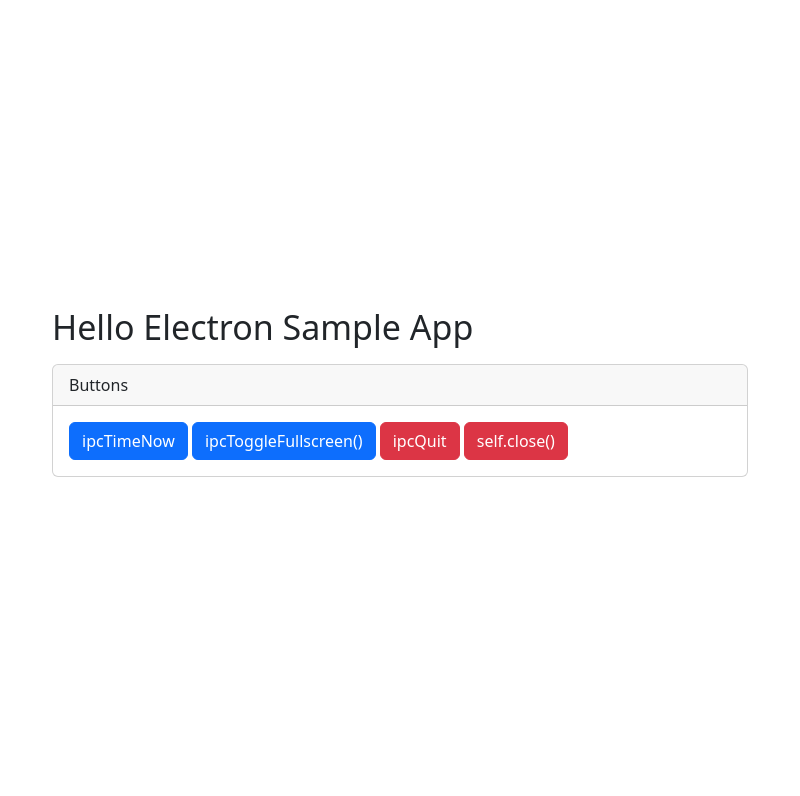
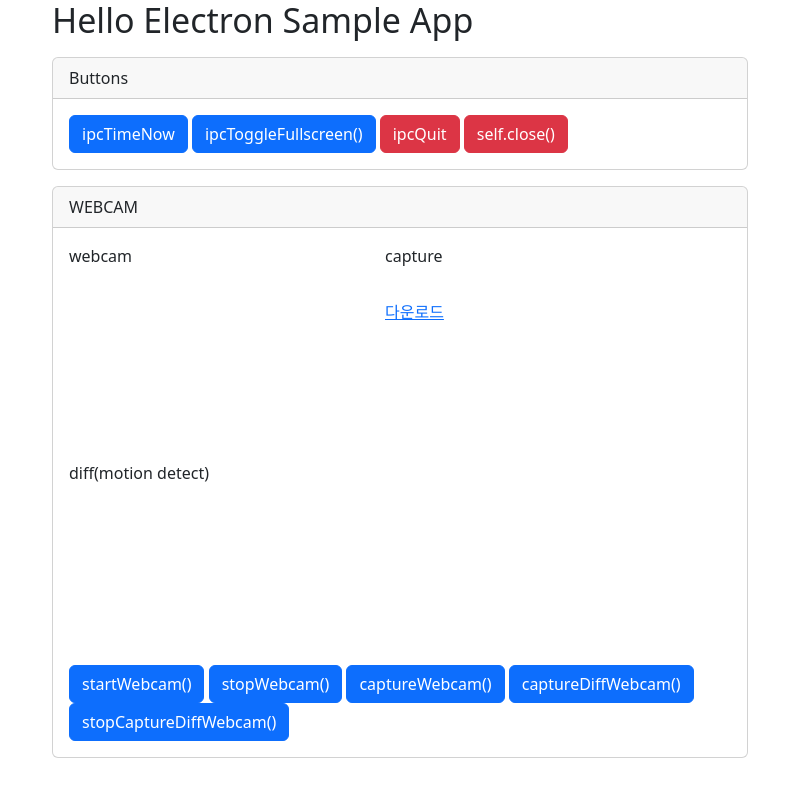
Before and after one commit to mins01/electron-sample-app, an Electron app: page index.html in a window 800 px wide. Drawn offline with nearby package versions, Linux system fonts and the light colour scheme.

Commit message:
웹캠 데모 및 모션 디텍트

```diff
--- a/index.html
+++ b/index.html
@@ -29,10 +29,72 @@
         const r = await window.electronAPI.toggleFullscreen();
       }
     </script>
+    <script>
+      let stream =null;
+      async function startWebcam(){
+        const video = document.querySelector('#webcam');
+        stream = await navigator.mediaDevices.getUserMedia({ video: {width: 1280, height: 720} , audio: true });
+        video.srcObject = stream;
+        await video.play();
+      }
+      async function stopWebcam(){
+        if(stream){
+          const video = document.querySelector('#webcam');
+          stream.getTracks().forEach(track => track.stop());
+          video.srcObject = null;
+        }
+      }
+      function captureWebcam(){
+        const snapshot = document.querySelector('#snapshot');
+        const video = document.querySelector('#webcam');
+        const canvas = document.createElement('canvas');
+        canvas.width = video.videoWidth;
+        canvas.height = video.videoHeight;
+        const ctx = canvas.getContext('2d');
+        ctx.drawImage(video, 0, 0, canvas.width, canvas.height);
+
+        // 캡처 이미지를 <img>에 표시
+        snapshot.src = canvas.toDataURL('image/png');
+      }
+      const prevCanvas = document.createElement('canvas');
+      let requestAnimationFrameId = null;
+      function captureDiffWebcam(){
+        const diffshot = document.querySelector('#diffshot');
+        const video = document.querySelector('#webcam');
+        const currentCanvas = document.createElement('canvas');
+        currentCanvas.width = video.videoWidth;
+        currentCanvas.height = video.videoHeight;
+        const ctx = currentCanvas.getContext('2d');
+        ctx.drawImage(video, 0, 0, currentCanvas.width, currentCanvas.height);
+
+
+        const diffCanvas = document.querySelector('#diffCanvas');
+        diffCanvas.width = video.videoWidth;
+        diffCanvas.height = video.videoHeight;
+        {
+          const ctx = diffCanvas.getContext('2d');
+          ctx.drawImage(currentCanvas, 0, 0, currentCanvas.width, currentCanvas.height);
+          ctx.globalCompositeOperation="difference";
+          ctx.drawImage(prevCanvas, 0, 0, prevCanvas.width, prevCanvas.height);
+        }
+
+
+        {
+          const ctx = prevCanvas.getContext('2d');
+          prevCanvas.width = currentCanvas.width;
+          prevCanvas.height = currentCanvas.height;
+          ctx.drawImage(currentCanvas, 0, 0, currentCanvas.width, currentCanvas.height);
+        }
+
+        requestAnimationFrameId = requestAnimationFrame(captureDiffWebcam);
+      }
+      function stopCaptureDiffWebcam(){
+        cancelAnimationFrame(requestAnimationFrameId);
+      }
+    </script>
   </head>
   <body>
-    <div class="fixed-top left-0 d-flex align-items-center justify-content-center" style="inset: 0;">
-      <div class="container">
+    <div class="container">
         <div class="h-100">
           <div>
             <h1>Hello Electron Sample App</h1>
@@ -47,9 +109,44 @@
                 </div>
               </div>
             </div>
+            <div class="card my-3">
+              <div class="card-header">WEBCAM</div>
+              <div class="card-body">
+                <div class="mb-3 d-flex flex-wrap gap-3">
+                  <div>
+                    <div class="form-label">webcam</div>
+                    <div>
+                      <video id="webcam" autoplay playsinline muted style="display: block; aspect-ratio: 16/9; width: 300px;"></video>
+                    </div>
+                  </div>
+                  <div>
+                    <div class="form-label">capture</div>
+                    <div>
+                      <img id="snapshot" src="" alt="" width="300">
+                    </div>
+                    <div>
+                      <a href="" download="download.png" onclick="this.href = document.querySelector('#snapshot').src">다운로드</a>
+                    </div>
+                  </div>
+                  <div>
+                    <div>
+                      <div class="form-label">diff(motion detect)</div>
+                      <canvas id="diffCanvas" style="width:300px;filter: invert(1) grayscale(1);"></canvas>
+                    </div>
+                  </div>
+                </div>
+                <div class="">
+                  <button type="button" class="btn btn-primary" onclick="startWebcam()">startWebcam()</button>
+                  <button type="button" class="btn btn-primary" onclick="stopWebcam()">stopWebcam()</button>
+                  <button type="button" class="btn btn-primary" onclick="captureWebcam()">captureWebcam()</button>
+                  <button type="button" class="btn btn-primary" onclick="captureDiffWebcam()">captureDiffWebcam()</button>
+                  <button type="button" class="btn btn-primary" onclick="stopCaptureDiffWebcam()">stopCaptureDiffWebcam()</button>
+
+                </div>
+              </div>
+            </div>
           </div>
         </div>
       </div>
-    </div>
   </body>
 </html>
```
Also changed, not shown: index.js (+14 -1 lines).
